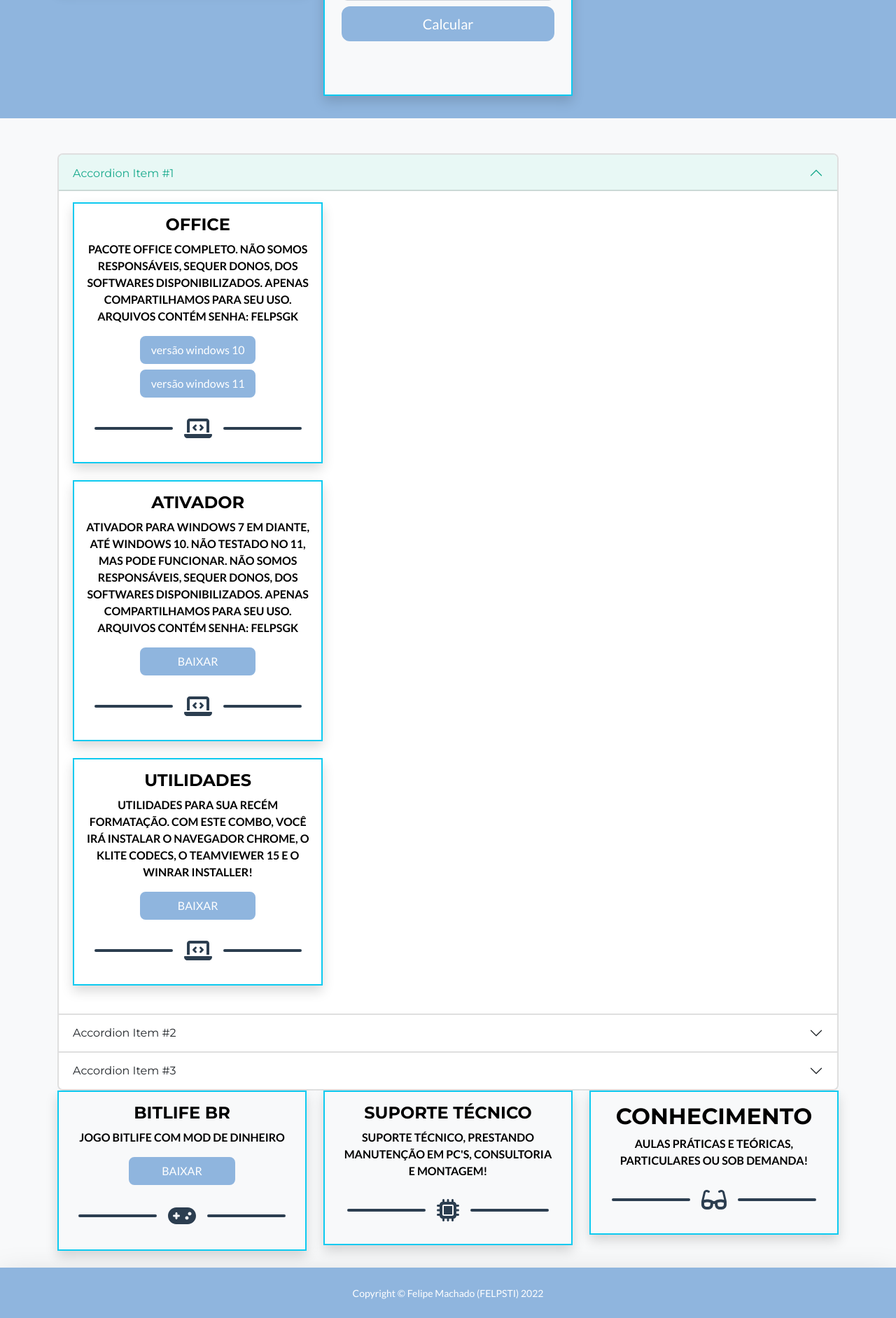
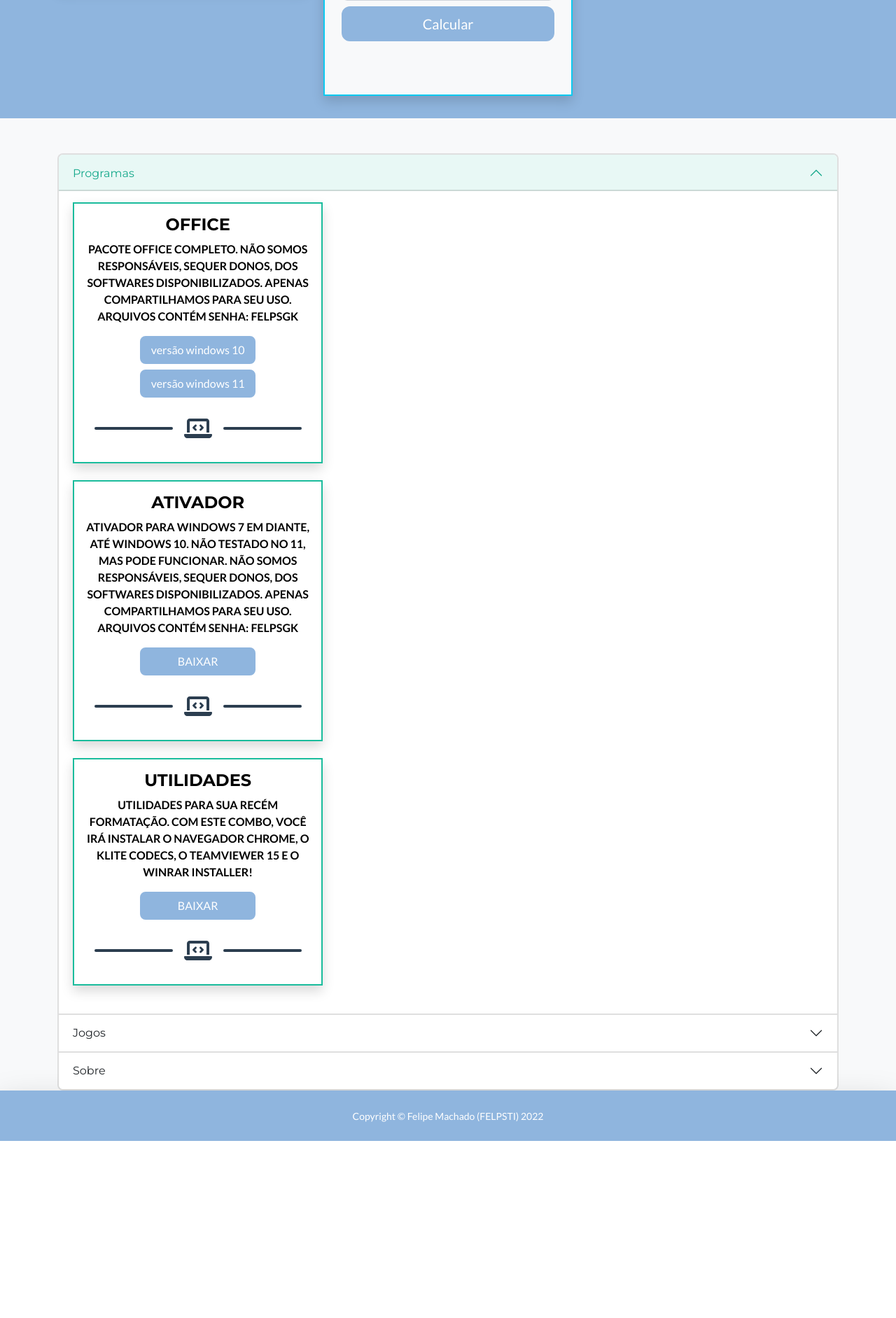
Before and after one commit to felpsgk/felpsti, a PHP site: page / in a window 1280 px wide. Shown: the part 1886-3769 px from the top of the page at 70% size. After the commit the page ends 3516 px from the top, so only its background shows below. Run offline with PHP 8.4, Linux system fonts and the light colour scheme; some libraries are stand-ins or nearby versions.

Commit message:
accordion

```diff
--- a/index.php
+++ b/index.php
@@ -320,14 +320,14 @@ include 'includes/head.php';
                 <!-- accordion Section-->
                 <div class="accordion-item">
                     <h2 class="accordion-header" id="headingOne">
-                        <button class="accordion-button" type="button" data-bs-toggle="collapse" data-bs-target="#collapseOne" aria-expanded="true" aria-controls="collapseOne">
-                            Accordion Item #1
+                        <button class="accordion-button btn-primary" type="button" data-bs-toggle="collapse" data-bs-target="#collapseOne" aria-expanded="true" aria-controls="collapseOne">
+                            Programas
                         </button>
                     </h2>
                     <div id="collapseOne" class="accordion-collapse collapse show" aria-labelledby="headingOne" data-bs-parent="#accordionExample">
                         <div class="accordion-body">
                             <div class="col-12 col-sm-12 col-md-12 col-lg-4 col-xl-4 col-xxl-4 mb-4 ">
-                                <div class="shadow container border border-info">
+                                <div class="shadow container border border-primary">
                                     <h2 id="downloads" class="fs-4 text-center text-uppercase pt-3 mb-2">
                                         Office
                                     </h2>
@@ -345,7 +345,7 @@ include 'includes/head.php';
                                 </div>
                             </div>
                             <div class="col-12 col-sm-12 col-md-12 col-lg-4 col-xl-4 col-xxl-4 mb-4 ">
-                                <div class="shadow container border border-info">
+                                <div class="shadow container border border-primary">
                                     <h2 id="downloads" class="fs-4 text-center text-uppercase pt-3 mb-2">
                                         Ativador
                                     </h2>
@@ -362,7 +362,7 @@ include 'includes/head.php';
                                 </div>
                             </div>
                             <div class="col-12 col-sm-12 col-md-12 col-lg-4 col-xl-4 col-xxl-4 mb-4 ">
-                                <div class="shadow container border border-info">
+                                <div class="shadow container border border-primary">
                                     <h2 id="downloads" class="fs-4 text-center text-uppercase pt-3 mb-2">
                                         Utilidades
                                     </h2>
@@ -384,33 +384,12 @@ include 'includes/head.php';
                 <!-- accordion Section-->
                 <div class="accordion-item">
                     <h2 class="accordion-header" id="headingTwo">
-                        <button class="accordion-button collapsed" type="button" data-bs-toggle="collapse" data-bs-target="#collapseTwo" aria-expanded="false" aria-controls="collapseTwo">
-                            Accordion Item #2
+                        <button class="accordion-button collapsed btn-primary" type="button" data-bs-toggle="collapse" data-bs-target="#collapseTwo" aria-expanded="false" aria-controls="collapseTwo">
+                            Jogos
                         </button>
                     </h2>
                     <div id="collapseTwo" class="accordion-collapse collapse" aria-labelledby="headingTwo" data-bs-parent="#accordionExample">
                         <div class="accordion-body">
-                            <strong>This is the second item's accordion body.</strong> It is hidden by default, until the collapse plugin adds the appropriate classes that we use to style each element. These classes control the overall appearance, as well as the showing and hiding via CSS transitions. You can modify any of this with custom CSS or overriding our default variables. It's also worth noting that just about any HTML can go within the <code>.accordion-body</code>, though the transition does limit overflow.
-                        </div>
-                    </div>
-                </div>
-                <!-- accordion Section-->
-                <div class="accordion-item">
-                    <h2 class="accordion-header" id="headingThree">
-                        <button class="accordion-button collapsed" type="button" data-bs-toggle="collapse" data-bs-target="#collapseThree" aria-expanded="false" aria-controls="collapseThree">
-                            Accordion Item #3
-                        </button>
-                    </h2>
-                    <div id="collapseThree" class="accordion-collapse collapse" aria-labelledby="headingThree" data-bs-parent="#accordionExample">
-                        <div class="accordion-body">
-                            <strong>This is the third item's accordion body.</strong> It is hidden by default, until the collapse plugin adds the appropriate classes that we use to style each element. These classes control the overall appearance, as well as the showing and hiding via CSS transitions. You can modify any of this with custom CSS or overriding our default variables. It's also worth noting that just about any HTML can go within the <code>.accordion-body</code>, though the transition does limit overflow.
-                        </div>
-                    </div>
-                </div>
-            </div>
-
-            <div class="row">
-
                             <div class="col-12 col-sm-12 col-md-12 col-lg-4 col-xl-4 col-xxl-4 mb-4 ">
                                 <div class="shadow container border border-info">
                                     <h2 id="downloads" class="fs-4 text-center text-uppercase pt-3 mb-2">
@@ -428,6 +407,18 @@ include 'includes/head.php';
                                     </div>
                                 </div>
                             </div>
+                        </div>
+                    </div>
+                </div>
+                <!-- accordion Section-->
+                <div class="accordion-item">
+                    <h2 class="accordion-header" id="headingThree">
+                        <button class="accordion-button collapsed btn-primary" type="button" data-bs-toggle="collapse" data-bs-target="#collapseThree" aria-expanded="false" aria-controls="collapseThree">
+                            Sobre
+                        </button>
+                    </h2>
+                    <div id="collapseThree" class="accordion-collapse collapse" aria-labelledby="headingThree" data-bs-parent="#accordionExample">
+                        <div class="accordion-body">
                             <div class="col-12 col-sm-12 col-md-12 col-lg-4 col-xl-4 col-xxl-4 mb-4 ">
                                 <div class="shadow container border border-info">
                                     <!-- Portfolio Section Heading-->
@@ -441,13 +432,10 @@ include 'includes/head.php';
                                         <div class="divider-custom-line"></div>
                                         <div class="divider-custom-icon"><i class="fa-solid fa-microchip"></i></div>
                                         <div class="divider-custom-line"></div>
-
                                     </div>
-
                                     <!-- Portfolio Grid Items-->
                                     <div class="row justify-content-center">
                                         <!-- Portfolio Item 1-->
-
                                     </div>
                                 </div>
                             </div>
@@ -463,12 +451,13 @@ include 'includes/head.php';
                                         <div class="divider-custom-line"></div>
                                         <div class="divider-custom-icon"><i class="fa-solid fa-glasses"></i></div>
                                         <div class="divider-custom-line"></div>
-
                                     </div>
-
                                     <!-- Portfolio Grid Items-->
                                     <div class="row justify-content-center">
                                         <!-- Portfolio Item 1-->
+                                    </div>
+                                </div>
+                            </div>
                         </div>
                     </div>
                 </div>
```
Lines whose indentation alone changed are shown as unchanged.
